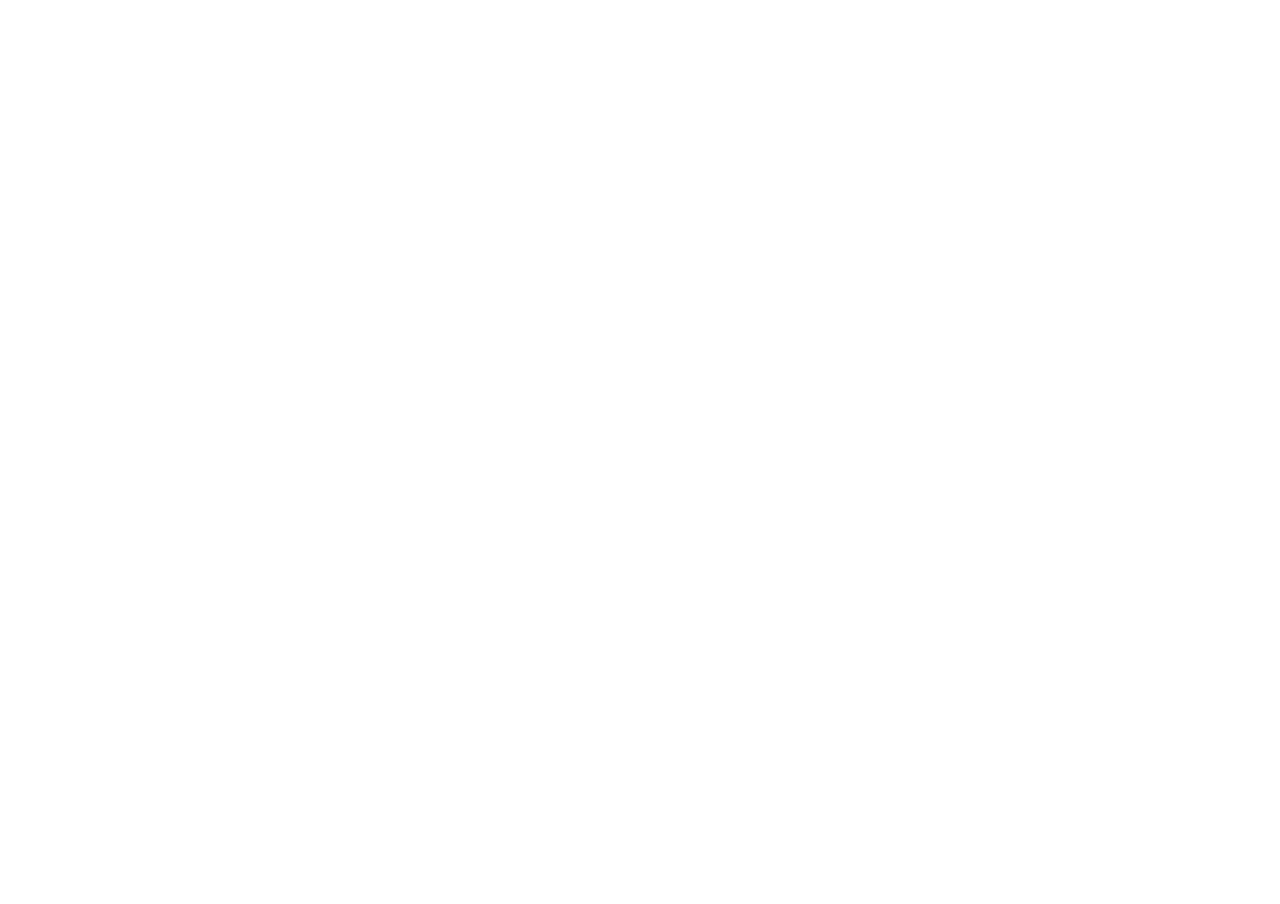
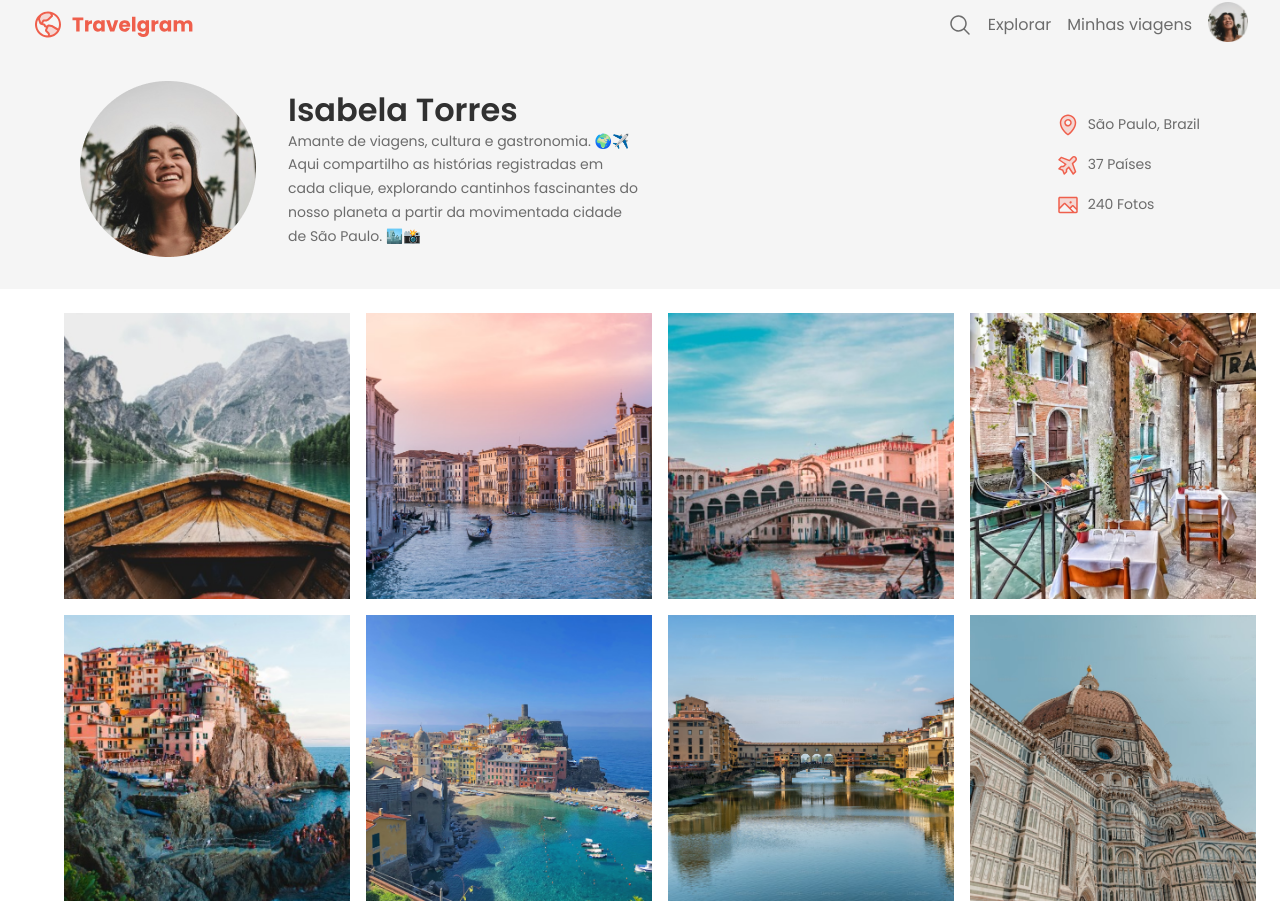
Before and after one commit to LeandroSarkis/Projeto-Travelgram-Responsivo, a plain HTML site: page index.html in a window 1280 px wide. Shown: the top 904 px of the page. Before the commit the page ends 800 px from the top, so only its background shows below. Drawn offline with Linux system fonts and the light colour scheme.

Commit message:
Finalizando o projeto

```diff
--- a/index.html
+++ b/index.html
@@ -1,5 +1,6 @@
 <!DOCTYPE html>
 <html lang="en">
+
 <head>
   <link rel="preconnect" href="https://fonts.googleapis.com">
   <link rel="preconnect" href="https://fonts.gstatic.com" crossorigin>
@@ -8,9 +9,89 @@
   <title>Travelgram</title>
 
   <link rel="stylesheet" href="styles/index.css">
-  <link href="https://fonts.googleapis.com/css2?family=Poppins:ital,wght@0,100;0,200;0,300;0,400;0,500;0,600;0,700;0,800;0,900;1,100;1,200;1,300;1,400;1,500;1,600;1,700;1,800;1,900&display=swap" rel="stylesheet">
+  <link
+    href="https://fonts.googleapis.com/css2?family=Poppins:ital,wght@0,100;0,200;0,300;0,400;0,500;0,600;0,700;0,800;0,900;1,100;1,200;1,300;1,400;1,500;1,600;1,700;1,800;1,900&display=swap"
+    rel="stylesheet">
 </head>
+
 <body>
+  <div class="bg-surface-color">
+    <header class="container flex">
+      <img src="assets/Logo.svg" alt="Logo do Travelgram">
 
+      <nav class="flex">
+        <ul class="flex">
+          <li>
+            <a href="#"><img src="assets/icons/MagnifyingGlass.svg" alt="Lupa de pesquisa"></a>
+          </li>
+          <li>
+            <a href="#" class="desktop-only">Explorar</a>
+          </li>
+          <li>
+            <a href="#" class="desktop-only">Minhas viagens</a>
+          </li>
+          <li>
+            <a href="#"><img src="assets/Profile pic.png" alt="Foto de perfil"></a>
+          </li>
+        </ul>
+      </nav>
+    </header>
+
+    <section id="profile" class="container">
+
+      <div>
+        <img src="assets/Profile pic.png" alt="Foto de perfil">
+        <div>
+          <h1>Isabela Torres</h1>
+          <p>
+            Amante de viagens, cultura e gastronomia. 🌍✈️
+            Aqui compartilho as histórias registradas em cada clique, explorando cantinhos fascinantes do nosso planeta
+            a
+            partir da movimentada cidade de São Paulo. 🏙️📸
+          </p>
+        </div>
+      </div>
+
+      <ul>
+        <li>
+          <img src="assets/icons/MapPin.svg" alt="Pino do mapa">
+          São Paulo, Brazil
+        </li>
+        <li>
+          <img src="assets/icons/AirplaneTilt.svg" alt="Icone de avião">
+          37 Países
+        </li>
+        <li>
+          <img src="assets/icons/Image.svg" alt="Icone de imagem">
+          240 Fotos
+        </li>
+      </ul>
+
+    </section>
+  </div>
+
+  <main class="container grid gap-16">
+    <img src="assets/img/Image 01.png" alt="">
+    <img src="assets/img/Image 02.png" alt="">
+    <img src="assets/img/Image 03.png" alt="">
+    <img src="assets/img/Image 04.png" alt="">
+    <img src="assets/img/Image 05.png" alt="">
+    <img src="assets/img/Image 06.png" alt="">
+    <img src="assets/img/Image 07.png" alt="">
+    <img src="assets/img/Image 08.png" alt="">
+    <img src="assets/img/Image 09.png" alt="">
+    <img src="assets/img/Image 10.png" alt="">
+    <img src="assets/img/Image 11.png" alt="">
+    <img src="assets/img/Image 12.png" alt="">
+  </main>
+
+  <footer class="container">
+    <span>Travelgram © 2024</span>
+    <div class="flex gap-16">
+      <span>Termos de uso</span>
+      <span>Política de privacidade</span>
+    </div>
+  </footer>
 </body>
+
 </html>
--- /dev/null
+++ b/styles/footer.css
@@ -0,0 +1,19 @@
+footer {
+  font: var(--paragraph-md);
+  color: var(--text-color-secondary);
+  text-align: center;
+
+  & div {
+    place-content: center;
+  }
+}
+
+@media (width >= 80em) {
+  footer {
+    display: flex;
+
+    & span {
+      margin-right: auto;
+    }
+  }
+}
--- a/styles/global.css
+++ b/styles/global.css
@@ -1,4 +1,21 @@
+*,
+*::before,
+*::after {
+  box-sizing: border-box;
+}
+
+* {
+  margin: 0;
+  padding: 0;
+  font: inherit;
+
+  -webkit-font-smoothing: antialiased;
+  -moz-osx-font-smoothing: grayscale;
+}
+
 :root {
+
+
   /* Produto */
   --brand-color: #EF5F4C;
 
@@ -15,6 +32,18 @@
   /* fonts */
   --font-family-poppins: 'poppins', sans-serif;
 
-  --heading: 600 1.5rem/125% var(--font-family-poppins);
+  --heading: 700 1.5rem/125% var(--font-family-poppins);
   --paragraph-md: 400 0.875rem/170% var(--font-family-poppins);
+
+  --px-lg: 1rem;
 }
+
+
+@media (width >= 80em) {
+  :root {
+    --heading: 600 2rem/125% var(--font-family-poppins);
+
+    --px-lg: 2rem;
+  }
+
+}
--- /dev/null
+++ b/styles/header.css
@@ -0,0 +1,48 @@
+header {
+  --gap: 0.3rem;
+  & nav {
+
+    margin-left: auto;
+    align-items: center;
+
+    line-height: 0;
+
+
+    & ul {
+      list-style: none;
+
+      align-items: center;
+      gap: var(--gap);
+
+      & li a {
+        margin-block: auto;
+        text-decoration: none;
+        font: 400 16px/150% var(--font-family-poppins);
+        color: var(--text-color-secondary);
+      }
+
+      & li a:hover {
+        color: var(--brand-color);
+        text-decoration: underline;
+      }
+
+      & li:last-child a img {
+        width: 2.5rem;
+        height: 2.5rem;
+        margin-top: 2px;
+      }
+
+      & li a img {
+        margin-top: 7px;
+      }
+    }
+
+  }
+}
+
+@media (width >= 80em) {
+  header {
+    --gap: 1rem;
+
+  }
+}
--- a/styles/index.css
+++ b/styles/index.css
@@ -1 +1,6 @@
 @import url(global.css);
+@import url(utility.css);
+@import url(header.css);
+@import url(profile.css);
+@import url(main.css);
+@import url(footer.css);
--- /dev/null
+++ b/styles/main.css
@@ -0,0 +1,22 @@
+main {
+  padding: 1rem;
+
+   & img {
+    width: 20.5rem;
+    height: 20.5rem;
+  }
+}
+
+@media (width >= 80em) {
+  main {
+    grid-template-columns: repeat(4, 1fr);
+
+    padding: 1.5rem 2rem;
+    gap: 1.5rem;
+
+    & img {
+      width: 17.875rem;
+      height: 17.875rem;
+    }
+  }
+}
--- /dev/null
+++ b/styles/profile.css
@@ -0,0 +1,84 @@
+#profile {
+  padding-block: 2rem;
+  font: var(--paragraph-md);
+  color: var(--text-color-secondary);
+
+  & div {
+
+    & img {
+      width: 7.5rem;
+      height: 7.5rem;
+    }
+
+    & div {
+
+      & h1 {
+        font: var(--heading);
+        color: var(--text-color-primary);
+      }
+
+    }
+  }
+
+   & ul {
+    margin-top: 2rem;
+    display: flex;
+    flex-direction: column;
+    gap: 1rem;
+
+
+    & li {
+      display: flex;
+      gap: 0.5rem;
+      list-style: none;
+    }
+  }
+}
+
+@media (width >= 80em) {
+  #profile {
+    display: flex;
+    padding-block: 2rem;
+    font: var(--paragraph-md);
+    color: var(--text-color-secondary);
+
+    & div {
+      display: flex;
+      width: 35rem;
+      margin-right: auto;
+      align-items: center;
+
+      & img {
+        width: 11rem;
+        height: 11rem;
+      }
+
+      & div {
+        flex-direction: column;
+        margin-left: 2rem;
+
+
+        & h1 {
+          align-self: flex-start;
+          font: var(--heading);
+          color: var(--text-color-primary);
+        }
+
+      }
+    }
+
+     & ul {
+      margin-top: 2rem;
+      display: flex;
+      flex-direction: column;
+      gap: 1rem;
+
+
+      & li {
+        display: flex;
+        gap: 0.5rem;
+        list-style: none;
+      }
+    }
+  }
+}
--- /dev/null
+++ b/styles/utility.css
@@ -0,0 +1,36 @@
+.container {
+  --max-width: 360px;
+  width: min(var(--max-width), 100% - var(--px-lg) * 2);
+
+  margin-inline: auto;
+}
+
+.grid {
+  display: grid;
+}
+
+.flex {
+  display: flex;
+}
+
+.gap-16 {
+  gap: 1rem;
+}
+
+.desktop-only {
+  display: none;
+}
+
+.bg-surface-color {
+  background-color: var(--surface-color);
+}
+
+@media (width >= 80em) {
+  .container {
+    --max-width: 80em;
+  }
+
+  .desktop-only {
+    display: initial;
+  }
+}
```
Also changed, not shown: assets/Profile pic.png (added).
